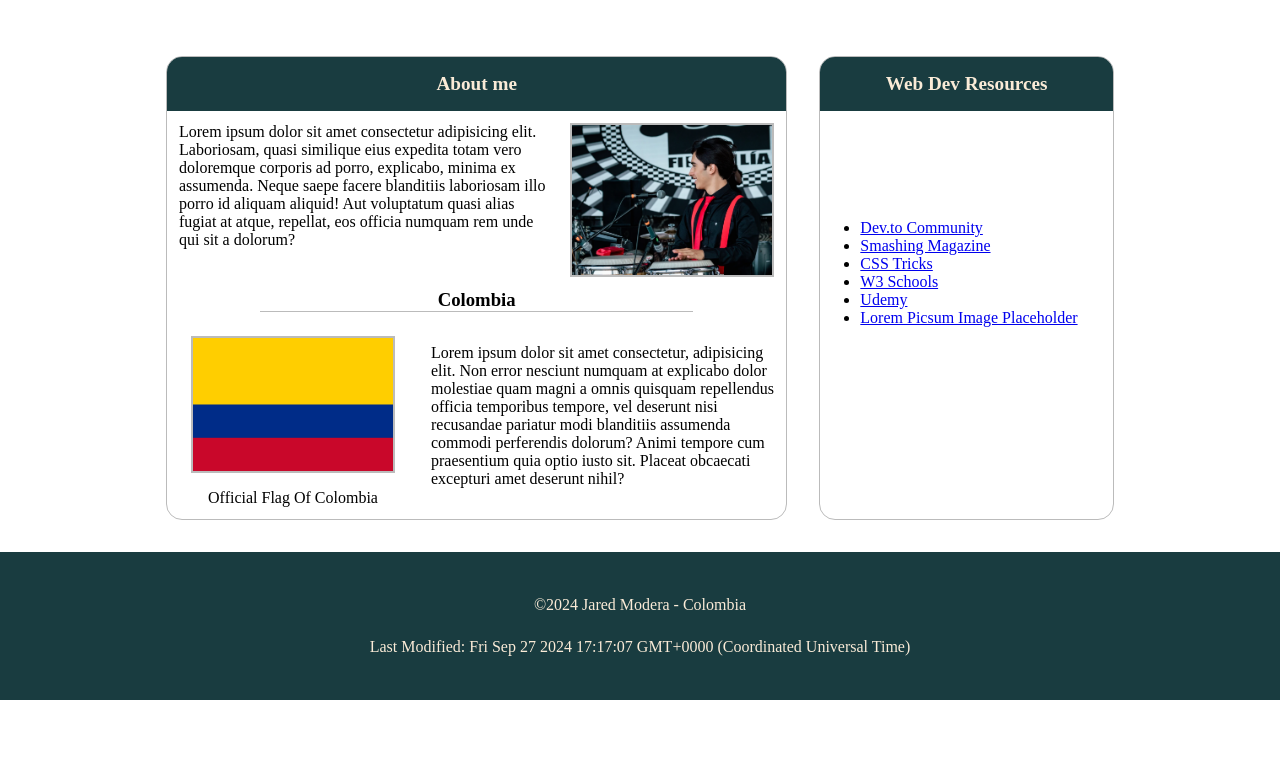
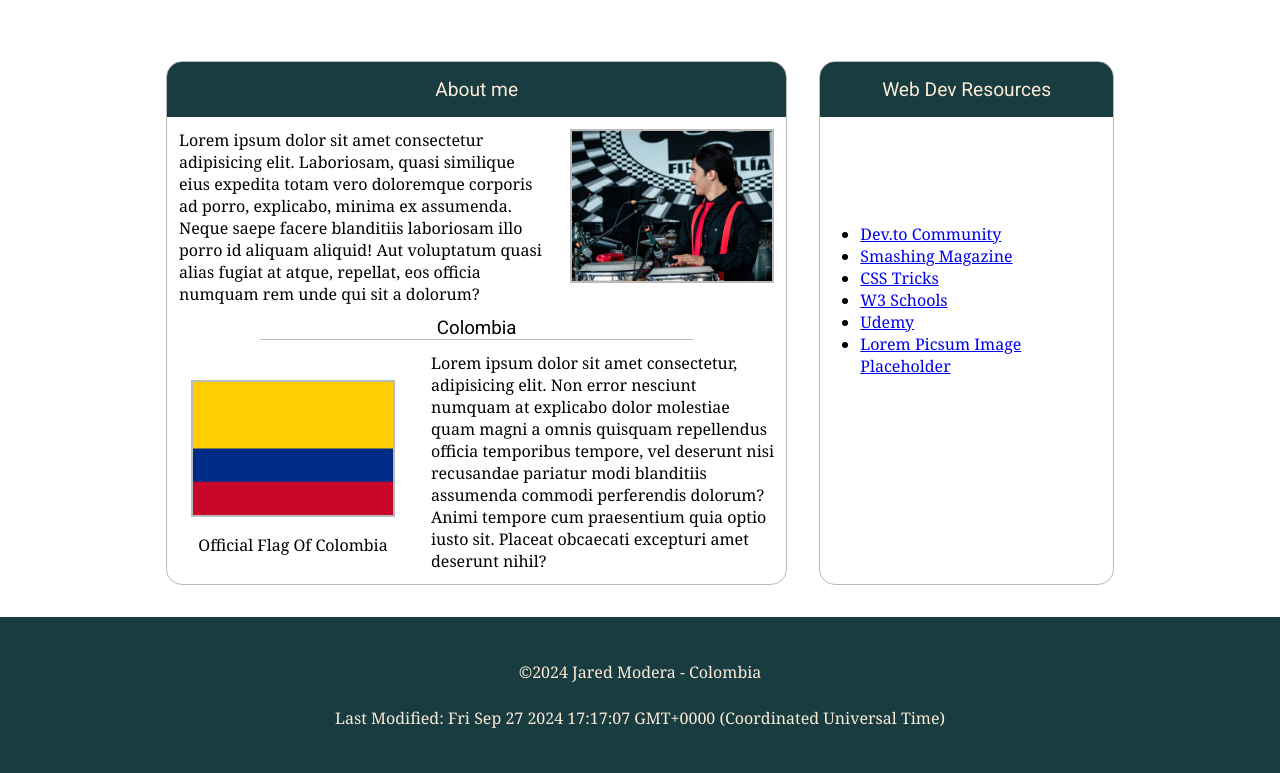
Before and after one commit to JaredModera/wdd131, a plain HTML site: page index.html in a window 1280 px wide. Shown: the part 151-924 px from the top of the page. Before the commit the page ends 851 px from the top, so only its background shows below. Drawn offline with Linux system fonts and the light colour scheme.

Commit message:
added fonts to the page week01

```diff
--- a/index.html
+++ b/index.html
@@ -9,6 +9,12 @@
     <link rel="stylesheet" href="styles/base.css">
     <link rel="stylesheet" href="styles/larger.css">
     <script src="scripts/getdates.js" defer></script>
+    <link rel="preconnect" href="https://fonts.googleapis.com">
+    <link rel="preconnect" href="https://fonts.gstatic.com" crossorigin>
+    <link href="https://fonts.googleapis.com/css2?family=Roboto:wght@100;400&display=swap" rel="stylesheet">
+    <link rel="preconnect" href="https://fonts.googleapis.com">
+    <link rel="preconnect" href="https://fonts.gstatic.com" crossorigin>
+    <link href="https://fonts.googleapis.com/css2?family=Noto+Serif:ital@0;1&family=Roboto:wght@100;400&display=swap" rel="stylesheet">
 </head>
 <body>
     <header>
--- a/styles/base.css
+++ b/styles/base.css
@@ -5,6 +5,10 @@
 body {
     height: 100vh;
     grid-template: auto 1fr auto / 1fr auto;
+    font-family: "Noto Serif", serif;
+    font-optical-sizing: auto;
+    font-weight: 400;
+    font-style: normal;
 }
 
 header {
@@ -13,6 +17,11 @@ header {
     grid-column: 1/3;
 }
 
+h1, h2, h3 {
+    font-family: "Roboto", sans-serif;
+    font-weight: 400;
+    font-style: normal;
+}
 
 h1 {
     background: #193C40;
@@ -21,7 +30,7 @@ h1 {
 
 h2 {
     background-color: #193C40;
-    color: antiquewhite;
+    color: #faebd7;
     display: block;
     padding: 1rem 0;
     font-size: 1.2rem;
@@ -44,7 +53,7 @@ nav {
 
 .navigation a {
     display: block;
-    color: antiquewhite;
+    color: rgb(255, 255, 255);
     text-align: center;
     padding: 0.75rem;
     text-decoration: none;
```
